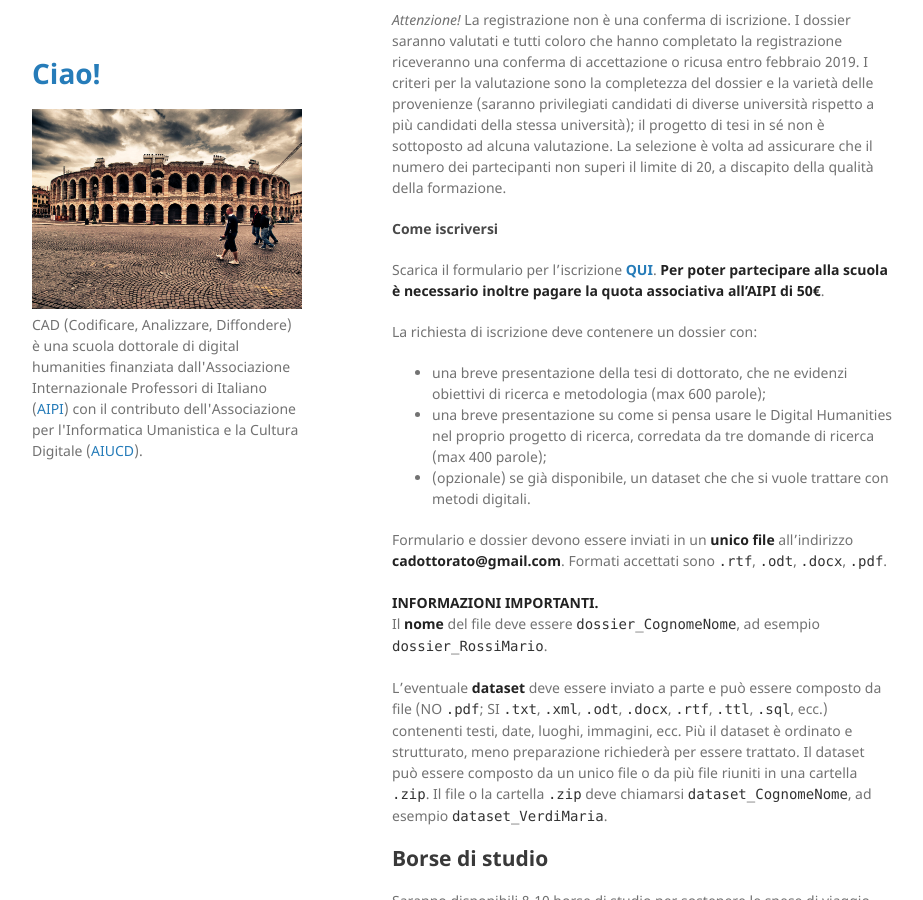
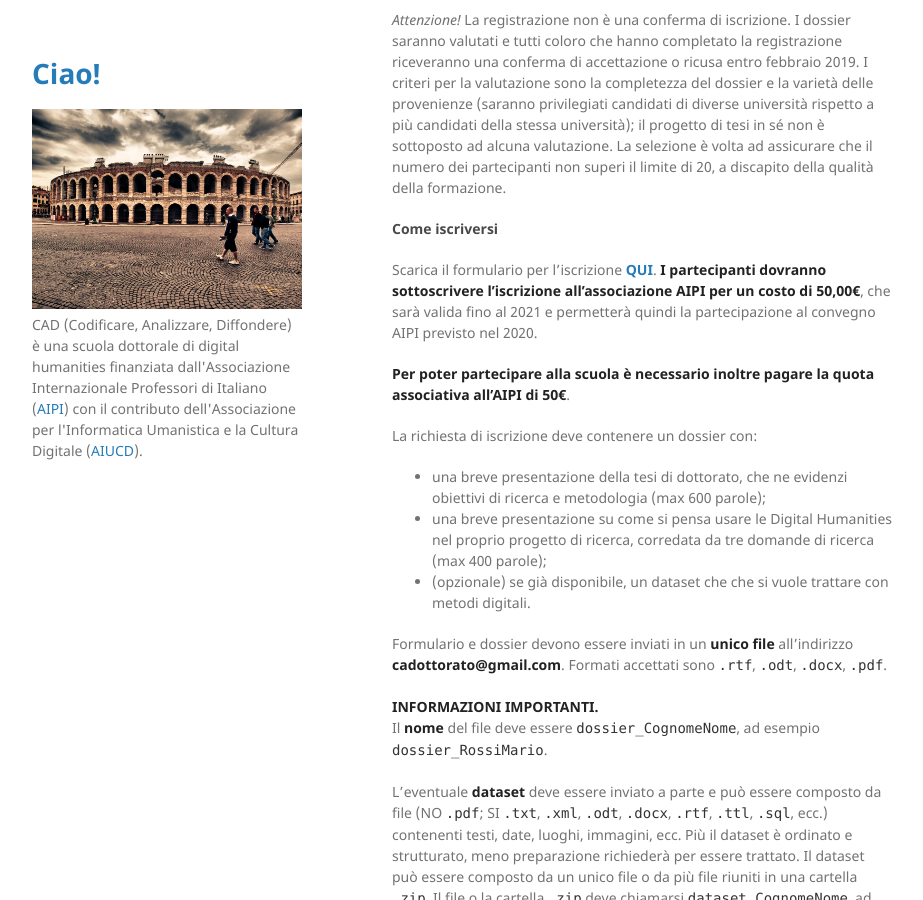
Before and after one commit to CADottorato/sito, a Jekyll site: the page built from index.md, in a window 1280 px wide and 900 px high, scrolled down 2270 px. Shown: the whole window, without its empty margins (178-1101 px from the left). Built offline with Jekyll 4.4.1, drawn with Linux system fonts in a browser that asks for light colours.

Commit message:
Updated text

```diff
--- a/index.md
+++ b/index.md
@@ -99,7 +99,11 @@ Conoscenza della lingua inglese. La lingua della scuola è l’italiano, ma alcu
 
 #### Come iscriversi
 
-Scarica il formulario per l'iscrizione **[QUI](assets/iscrizioni_form.rtf)**. **Per poter partecipare alla scuola è necessario inoltre pagare la quota associativa all'AIPI di 50€**.
+Scarica il formulario per l'iscrizione **[QUI](assets/iscrizioni_form.rtf)**. **I partecipanti dovranno sottoscrivere l’iscrizione all’associazione AIPI per un costo di 50,00€**, che sarà valida fino al 2021 e permetterà quindi la partecipazione al convegno AIPI previsto nel 2020.
+
+
+
+**Per poter partecipare alla scuola è necessario inoltre pagare la quota associativa all'AIPI di 50€**.
 
 La richiesta di iscrizione deve contenere un dossier con:
 
```
